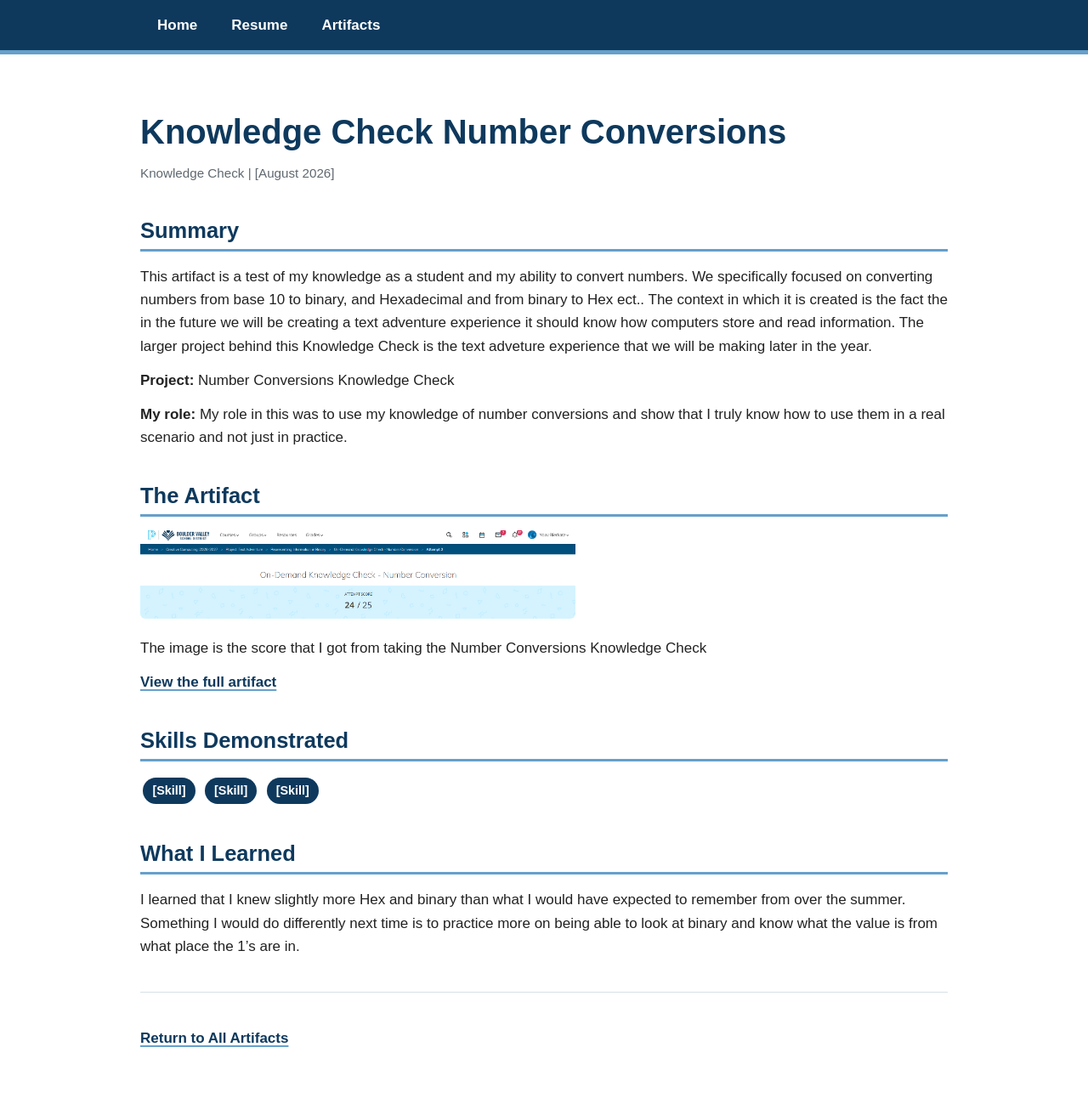
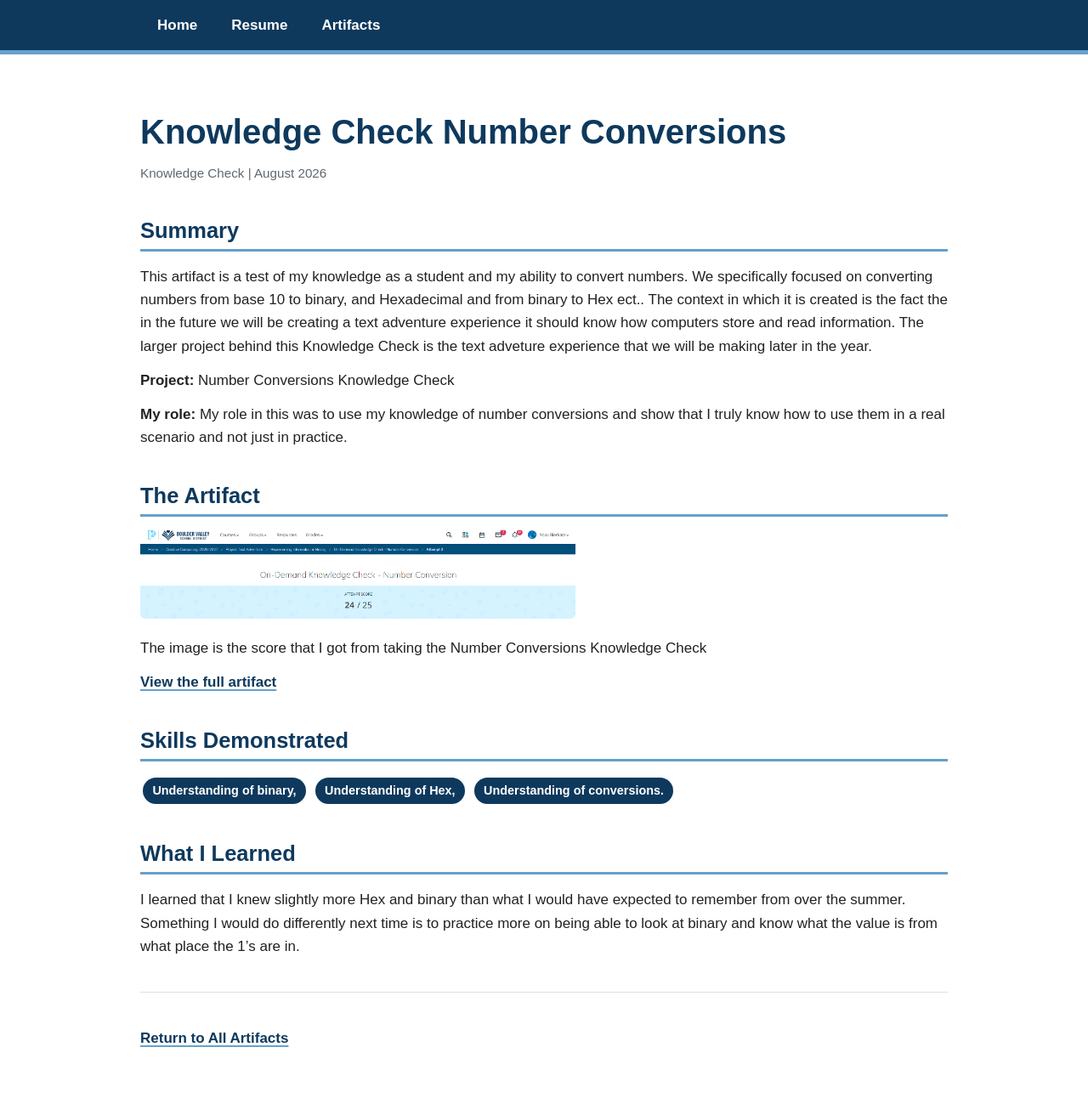
Before and after one commit to Yoav321/Apex-Portfolio, a Jekyll site: the page built from artifacts/Knowledge Check/index.md, in a window 1280 px wide. Shown: the whole page at 85% size. Built offline with Jekyll 4.4.1, drawn with Linux system fonts in a browser that asks for light colours.

Commit message:
update artifacts with spell check and skills

```diff
--- a/artifacts/Knowledge Check/index.md
+++ b/artifacts/Knowledge Check/index.md
@@ -5,7 +5,7 @@ title: Knowledge Check Number Conversions
 
 # Knowledge Check Number Conversions
 
-<p class="artifact-meta">Knowledge Check | [August 2026]</p>
+<p class="artifact-meta">Knowledge Check | August 2026</p>
 
 ## Summary
 
@@ -25,9 +25,9 @@ The image is the score that I got from taking the Number Conversions Knowledge C
 
 ## Skills Demonstrated
 
-<span class="skill-tag">[Skill]</span>
-<span class="skill-tag">[Skill]</span>
-<span class="skill-tag">[Skill]</span>
+<span class="skill-tag">Understanding of binary,</span>
+<span class="skill-tag">Understanding of Hex,</span>
+<span class="skill-tag">Understanding of conversions.</span>
 
 ## What I Learned
 
```
Also changed, not shown: artifacts/CS Lab/index.md (+2 -2 lines).
